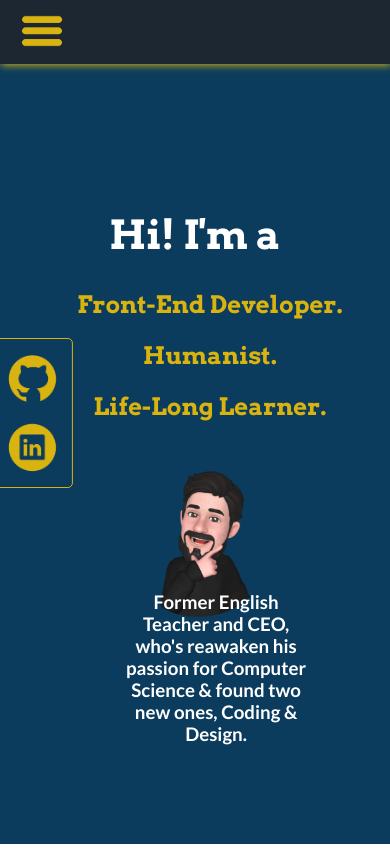
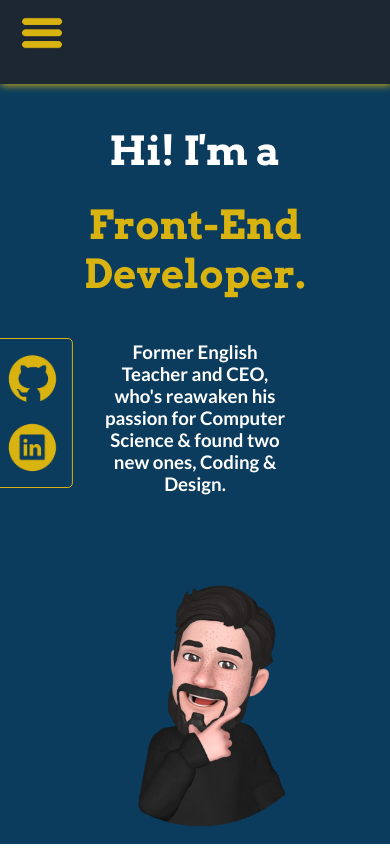
Before and after one commit to matt-fonto/old-portfolio-website, a plain HTML site: page index.html in a window 390 px wide. Shown: the top 866 px of the page. Drawn offline with Linux system fonts and the light colour scheme.

Commit message:
Add files via upload

```diff
--- a/index.html
+++ b/index.html
@@ -28,11 +28,11 @@
 
 
         <!-- Banner -->
-            <!-- Left Side -->
             <main class="banner" id="home">
                 <div class="typing-effect">
                     <div class="static-text">
                         <h1>Hi! I'm a</h1>
+                        <h1 id="sub-head-banner">Front-End Developer.</h1>
                     </div>
                     <div class="dynamic-text">
                         <ul>
--- a/styles.css
+++ b/styles.css
@@ -37,12 +37,13 @@ button{
     color: white;
     border: 1px solid var(--gold-leaf);
     background-color: transparent;
-    width: 7rem;
-    height: 2rem;
+    width: 10rem;
+    height: 3rem;
     align-items: center;
     justify-content: center;
     border-radius: 5px;
     cursor: pointer;
+    font-size: 1rem;
 }
 
 button:hover{
@@ -59,7 +60,7 @@ nav{
     justify-content: space-between;
     width: 100%;
     margin: 0 auto;
-    height: 64px;
+    height: 10vh;
     padding: 2vh 10vh;
     background-color: #1D2731;
     box-shadow: 1px 1px 0.5rem #D9B310;
@@ -120,6 +121,15 @@ main{
     padding: 2vh 5vh;
     position: relative;
     background-color: #0B3C5D;
+}
+
+.static-text{
+    display: block;
+}
+
+#sub-head-banner{
+    font-family: 'Arvo', serif;
+    display: none;
 }
 
 /* Typing Effect */
@@ -203,23 +213,18 @@ main img{
     0%{
         transform: rotate(0deg);
         border: 1px solid #D9B310;
-        border-radius: 10px;
+        border-radius: 50%;
     }
     50%{
         transform: rotate(10deg);
         border: 1px solid #328CC1;
-        border-radius: 20%;
-        shape-image-threshold: var(--gold-leaf);
-    }
-
-    75%{
-        border: 1px solid var(--ivory-black);
+        border-radius: 45%;
     }
 
     100%{
         transform: rotate(0deg);
         border: 1px solid #D9B310;
-        border-radius: 10px;
+        border-radius: 50%;
     }
 }
 
@@ -554,53 +559,37 @@ main img{
         max-height: 100vh;
     }
 
-   .typing-effect{
+    .static-text h1{
+        text-align: center;
+        margin-top: 3vh;
+    }
+
+    .static-text #sub-head-banner{
         display: block;
-        position: relative;
+        color: #D9B310 !important;
+    }
+    .image-me{
+        margin: 10px 5px;
+        display: flex;
+        justify-content: center;
     }
 
     .image-me img{
         animation: none !important;
         transition: none !important;
-        height: 25vh;
-        display: block;
+        height: 40vh;
+        margin: 10px 5px;
+        justify-content: center;
      }
 
-    .static-text h1{
-        font: 2rem;
-        margin-top: 10vh;
-        text-align: center;
-        justify-content: center;
-    }
 
     .dynamic-text{
-        position: absolute;
-        width: 100%;
-        top: 40%;
-        justify-content: center;
-    }
-
-    .dynamic-text li{
-        font-size: 1.5rem;
-        text-align: center;
-        animation: none;
-    }
-
-    .typing-effect .dynamic-text{
-        overflow: visible;
-        display: block;
-        animation: none;
-    }
-
-    .dynamic-text li span::after{
-        background-color: transparent;
-        animation: none;
-        border-left: none;
+        display: none;
     }
 
     .banner h3{
-        position: absolute;
-        top: 70%;
+        text-align: center;
+        margin-top: 5vh;
     }
 
 
@@ -638,33 +627,46 @@ main img{
         margin: 0 10vh;
     }
 
-    .projects-area div{
-        display: block;
-        margin-bottom: 2vh;
+    .container-projects{
+        display: flex;
+        vertical-align: middle;
+        align-items: center;
+
+    }
+
+
+    .container-projects div{
+        display: inline-flex;
+        justify-content: center;
+    }
+
+    .container-projects h3{
+        font-size: 0.75rem;
+        align-items: center;
+
+        border-radius: 5px;
+        width: 100%;
+        transform: none !important;
+
     }
 
     .image-overlay-front{
         background-color: transparent;
         opacity: 1;
-        justify-content: center;
-        align-items: center;
         text-align: center;
+        padding: 0 0;
     }
+
 
     .image-overlay-design{
         background-color: transparent;
         opacity: 1;
-        display: block;
         text-align: center;
-        top: 30%;
     }
 
     .image-overlay-code{
         background-color: transparent;
         opacity: 1;
-        justify-content: center;
-        align-items: center;
         text-align: center;
-        top: 15%;
     }
 }
```
